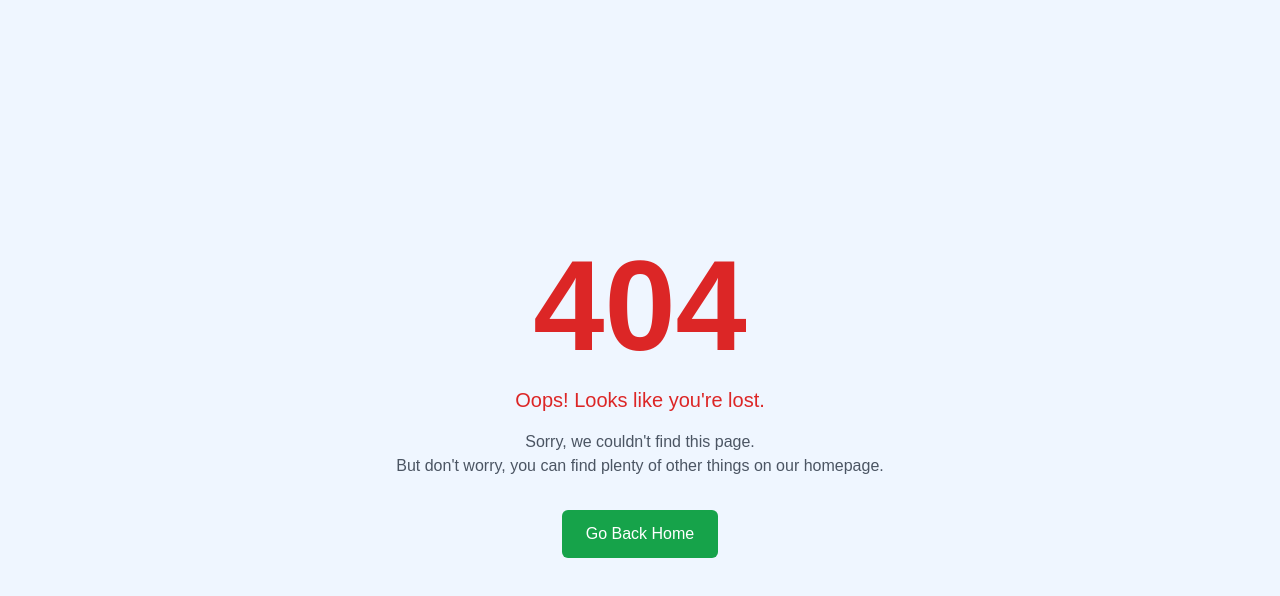
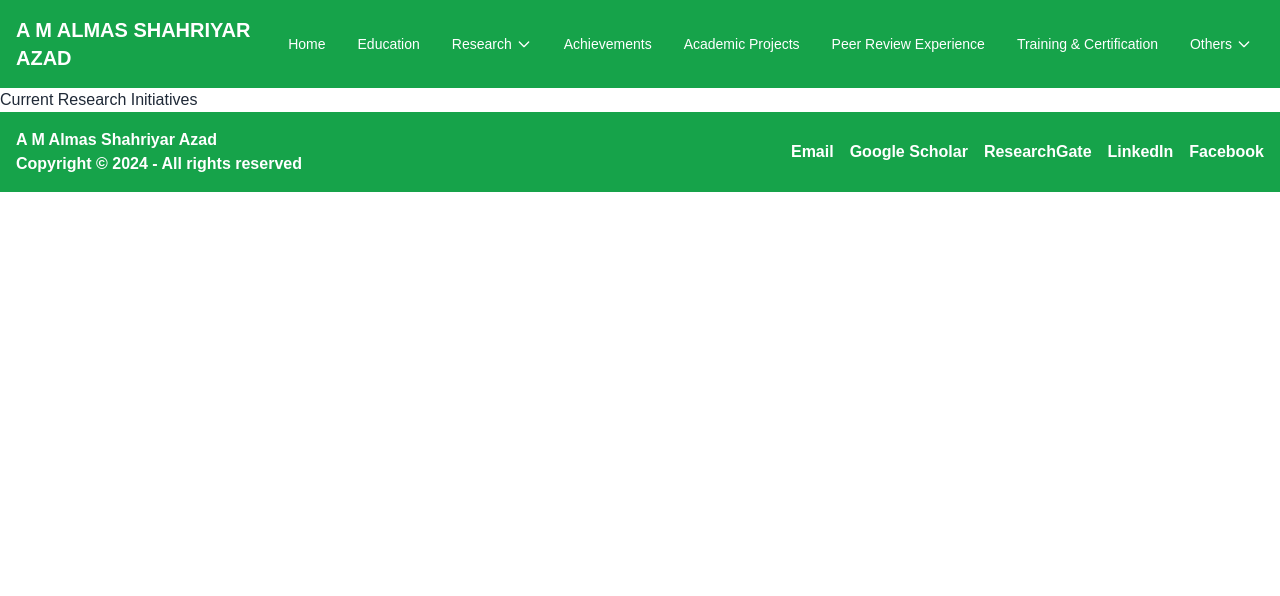
Before and after one commit to md-maruf-hossain/azad-portfolio, a React (Vite) app: page /current-research-initiatives in a window 1280 px wide. Before the commit this address had no page. Shown: the top 596 px of the page. Built offline with nearby package versions, Linux system fonts and the light colour scheme.

Commit message:
link connected with navbar

```diff
--- /dev/null
+++ b/src/Pages/CurrentResearchInitiatives/CurrentResearchInitiatives.jsx
@@ -0,0 +1,11 @@
+import React from 'react';
+
+const CurrentResearchInitiatives = () => {
+    return (
+        <div>
+            Current Research Initiatives
+        </div>
+    );
+};
+
+export default CurrentResearchInitiatives;
--- a/src/Pages/Shared/Nav/Nav.jsx
+++ b/src/Pages/Shared/Nav/Nav.jsx
@@ -35,82 +35,134 @@ const Nav = () => {
             </svg>
           </div>
           <ul tabIndex={0} className="menu menu-sm dropdown-content bg-base-100 rounded-box z-[1] mt-3 w-52 p-2 shadow text-green-600 font-semibold outline-none">
-            <li><a className="outline-none">Home</a></li>
-            <li><a className="outline-none">Education</a></li>
-            <li><a className="outline-none">Research Profile & Publications</a></li>
-            <li><a className="outline-none">Current Research Projects</a></li>
-            <li><a className="outline-none">Current Research Initiatives</a></li>
-            <li><a className="outline-none">Academic Projects</a></li>
-            <li><a className="outline-none">Peer Review Experience</a></li>
-            <li><a className="outline-none">Training & Certification</a></li>
             <li>
-              <a onClick={() => setOthersDropdownOpen(!othersDropdownOpen)} className="outline-none">Others</a>
+              <Link to="/" className="outline-none">
+                Home
+              </Link>
+            </li>
+            <li>
+              <Link to="/education" className="outline-none">
+                Education
+              </Link>
+            </li>
+            <li>
+              <Link to="/research-profile-and-publications" className="outline-none">
+                Research Profile & Publications
+              </Link>
+            </li>
+            <li>
+              <Link to="/current-research-projects" className="outline-none">
+                Current Research Projects
+              </Link>
+            </li>
+            <li>
+              <Link to="/current-research-initiatives" className="outline-none">
+                Current Research Initiatives
+              </Link>
+            </li>
+            <li>
+              <Link to="/achievements" className="outline-none">
+                Achievements
+              </Link>
+            </li>
+            <li>
+              <Link to="/academic-projects" className="outline-none">
+                Academic Projects
+              </Link>
+            </li>
+            <li>
+              <Link to="/peer-review-experience" className="outline-none">
+                Peer Review Experience
+              </Link>
+            </li>
+            <li>
+              <Link to="/training-and-certificates" className="outline-none">
+                Training & Certification
+              </Link>
+            </li>
+            <li>
+              <a onClick={() => setOthersDropdownOpen(!othersDropdownOpen)} className="outline-none">
+                Others
+              </a>
               {othersDropdownOpen && (
                 <ul className="p-2">
-                  <li><a className="outline-none">Family</a></li>
-                  <li><a className="outline-none">Hobbies</a></li>
+                  <li>
+                    <Link to="/family" className="outline-none">
+                      Family
+                    </Link>
+                  </li>
+                  <li>
+                    <Link to="/hobbies" className="outline-none">
+                      Hobbies
+                    </Link>
+                  </li>
                 </ul>
               )}
             </li>
           </ul>
         </div>
-        <Link to="/" className="text-xl text-white font-semibold uppercase outline-none">A M Almas Shahriyar Azad</Link>
+        <Link to="/" className="text-xl text-white font-semibold uppercase outline-none">
+          A M Almas Shahriyar Azad
+        </Link>
       </div>
 
       {/* PC View */}
       <div className="navbar-center hidden lg:flex text-white font-medium">
         <ul className="menu menu-horizontal px-1">
-          <li><a className="outline-none">Home</a></li>
-          <li><a className="outline-none">Education</a></li>
+          <li>
+            <Link to="/" className="outline-none">Home</Link>
+          </li>
+          <li>
+            <Link to="/education" className="outline-none">Education</Link>
+          </li>
           <li ref={researchRef} className="relative">
-            <div
-              role="button"
-              onClick={() => setResearchDropdownOpen(!researchDropdownOpen)}
-              className="cursor-pointer flex items-center gap-1 outline-none"
-            >
+            <div role="button" onClick={() => setResearchDropdownOpen(!researchDropdownOpen)} className="cursor-pointer flex items-center gap-1 outline-none">
               Research
-              <svg
-                xmlns="http://www.w3.org/2000/svg"
-                className={`h-4 w-4 transition-transform ${researchDropdownOpen ? "rotate-180" : ""}`}
-                fill="none"
-                viewBox="0 0 24 24"
-                stroke="currentColor"
-              >
+              <svg xmlns="http://www.w3.org/2000/svg" className={`h-4 w-4 transition-transform ${researchDropdownOpen ? "rotate-180" : ""}`} fill="none" viewBox="0 0 24 24" stroke="currentColor">
                 <path strokeLinecap="round" strokeLinejoin="round" strokeWidth={2} d="M19 9l-7 7-7-7" />
               </svg>
             </div>
             {researchDropdownOpen && (
               <ul className="p-2 w-60 text-green-600 bg-white rounded-md absolute top-full mt-1 z-10 shadow-lg">
-                <li><a className="outline-none">Research Profile & Publications</a></li>
-                <li><a className="outline-none">Current Research Projects</a></li>
-                <li><a className="outline-none">Current Research Initiatives</a></li>
+                <li>
+                  <Link to="/research-profile-and-publications" className="outline-none">Research Profile & Publications</Link>
+                </li>
+                <li>
+                  <Link to="/current-research-projects" className="outline-none">Current Research Projects</Link>
+                </li>
+                <li>
+                  <Link to="/current-research-initiatives" className="outline-none">Current Research Initiatives</Link>
+                </li>
               </ul>
             )}
           </li>
-          <li><a className="outline-none">Academic Projects</a></li>
-          <li><a className="outline-none">Peer Review Experience</a></li>
-          <li><a className="outline-none">Training & Certification</a></li>
+          <li>
+            <Link to="/achievements" className="outline-none">Achievements</Link>
+          </li>
+          <li>
+            <Link to="/academic-projects" className="outline-none">Academic Projects</Link>
+          </li>
+          <li>
+            <Link to="/peer-review-experience" className="outline-none">Peer Review Experience</Link>
+          </li>
+          <li>
+            <Link to="/training-and-certificates" className="outline-none">Training & Certification</Link>
+          </li>
           <li ref={othersRef} className="relative">
-            <div
-              role="button"
-              onClick={() => setOthersDropdownOpen(!othersDropdownOpen)}
-              className="cursor-pointer flex items-center gap-1 outline-none"
-            >
+            <div role="button" onClick={() => setOthersDropdownOpen(!othersDropdownOpen)} className="cursor-pointer flex items-center gap-1 outline-none">
               Others
-              <svg
-                xmlns="http://www.w3.org/2000/svg"
-                className={`h-4 w-4 transition-transform ${othersDropdownOpen ? "rotate-180" : ""}`}
-                fill="none"
-                viewBox="0 0 24 24"
-                stroke="currentColor"
-              >
+              <svg xmlns="http://www.w3.org/2000/svg" className={`h-4 w-4 transition-transform ${othersDropdownOpen ? "rotate-180" : ""}`} fill="none" viewBox="0 0 24 24" stroke="currentColor">
                 <path strokeLinecap="round" strokeLinejoin="round" strokeWidth={2} d="M19 9l-7 7-7-7" />
               </svg>
             </div>
             {othersDropdownOpen && (
               <ul className="p-2 text-green-600 bg-white absolute top-full mt-1 z-10 shadow-lg rounded-md">
-                <li><div className="outline-none">Family</div></li>
-                <li><div className="outline-none">Hobby</div></li>
+                <li>
+                  <Link to="/family" className="outline-none">Family</Link>
+                </li>
+                <li>
+                  <Link to="/hobbies" className="outline-none">Hobby</Link>
+                </li>
               </ul>
             )}
           </li>
--- a/src/Router/Routers.jsx
+++ b/src/Router/Routers.jsx
@@ -11,6 +11,7 @@ import PeerReviewExperience from "../Pages/PeerReviewExperience/PeerReviewExperi
 import TrainingAndCertification from "../Pages/TrainingAndCertification/TrainingAndCertification";
 import Family from "../Pages/Family/Family";
 import Hobby from "../Pages/Hobby/Hobby";
+import CurrentResearchInitiatives from "../Pages/CurrentResearchInitiatives/CurrentResearchInitiatives";
 
 export const route = createBrowserRouter([
   {
@@ -33,6 +34,10 @@ export const route = createBrowserRouter([
       {
         path: "/current-research-projects",
         element: <CurrentResearchProjects/>
+      },
+      {
+        path: "/current-research-initiatives",
+        element: <CurrentResearchInitiatives/>
       },
       {
         path: "/achievements",
```
